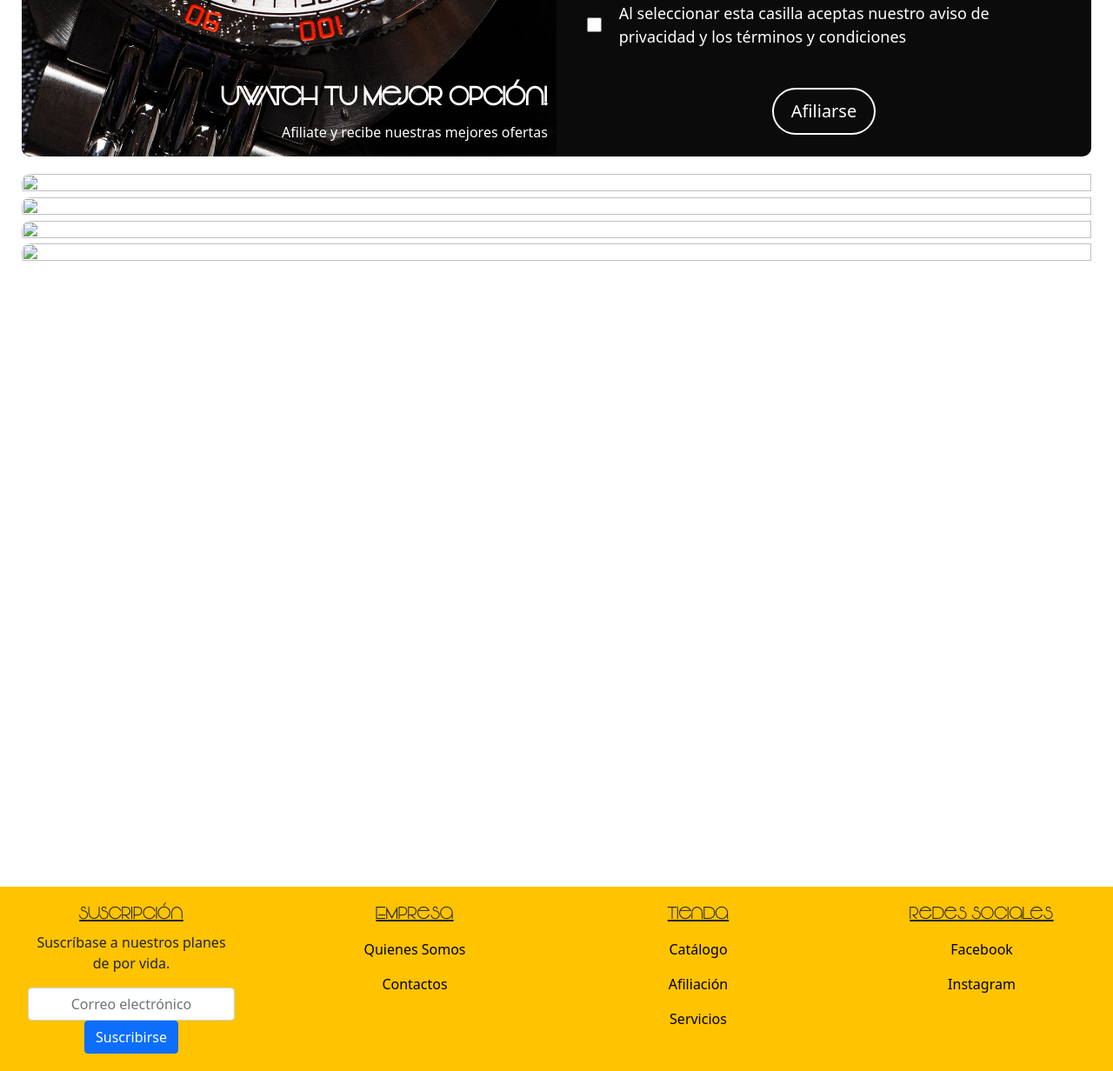
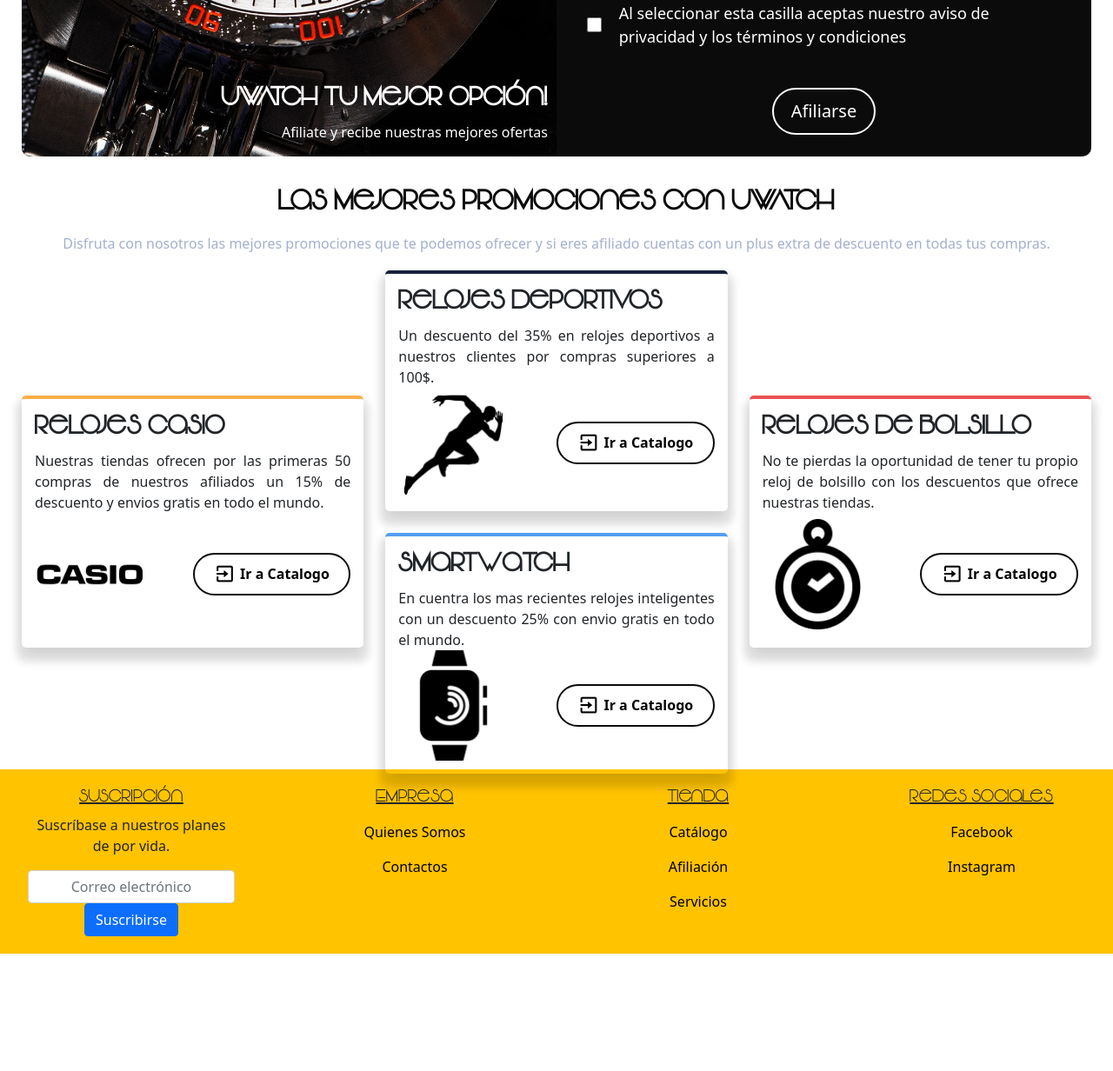
Before and after one commit to Rystron2007/UWatch, a PHP site: page /afiliados.html in a window 1280 px wide. Shown: the part 702-1934 px from the top of the page at 87% size. After the commit the page ends 1799 px from the top, so only its background shows below. Run offline with PHP 8.4, Linux system fonts and the light colour scheme.

Commit message:
Maquetado de afiliacion

```diff
--- a/HTML/afiliados.html
+++ b/HTML/afiliados.html
@@ -116,36 +116,84 @@
       </section>
     </section>
     <section class="promociones">
-      <div class="textos__promociones"></div>
-      <div class="contenedor">
-        <div class="tarjetas">
-          <div class="imagen">
-            <img src="" alt="" />
+      <section class="contenedor__promociones">
+        <section class="encabezado">
+          <div class="contenedor__encabezado">
+            <h2 class="subtitulo">Las mejores promociones con UWATCH</h2>
+
+            <p class="parrafo">
+              Disfruta con nosotros las mejores promociones que te podemos
+              ofrecer y si eres afiliado cuentas con un plus extra de descuento
+              en todas tus compras.
+            </p>
           </div>
-          <div class="textos"></div>
-        </div>
-
-        <div class="tarjetas">
-          <div class="imagen">
-            <img src="" alt="" />
+        </section>
+        <section class="tarjetas">
+          <div class="contenedor__tarjetas">
+            <div class="tarjeta tarjeta1">
+              <div class="texto__tarjeta">
+                <h3>Relojes Deportivos</h3>
+                <p>
+                  Un descuento del 35% en relojes deportivos a nuestros clientes
+                  por compras superiores a 100$.
+                </p>
+              </div>
+              <div class="imagen">
+                <div class="contenedor_img">
+                  <img src="img/Afiliacion/deportivo.png" alt="lupa" />
+                </div>
+                <a href="#"> <i class="bx bx-exit"></i>Ir a Catalogo</a>
+              </div>
+            </div>
+            <div class="tarjeta tarjeta2">
+              <div class="texto__tarjeta">
+                <h3>Relojes Casio</h3>
+                <p>
+                  Nuestras tiendas ofrecen por las primeras 50 compras de
+                  nuestros afiliados un 15% de descuento y envios gratis en todo
+                  el mundo.
+                </p>
+              </div>
+              <div class="imagen">
+                <div class="contenedor_img">
+                  <img src="img/Afiliacion/casio.png" alt="lupa" />
+                </div>
+                <a href="#"> <i class="bx bx-exit"></i>Ir a Catalogo</a>
+              </div>
+            </div>
+            <div class="tarjeta tarjeta3">
+              <div class="texto__tarjeta">
+                <h3>Relojes de bolsillo</h3>
+                <p>
+                  No te pierdas la oportunidad de tener tu propio reloj de
+                  bolsillo con los descuentos que ofrece nuestras tiendas.
+                </p>
+              </div>
+              <div class="imagen">
+                <div class="contenedor_img">
+                  <img src="img/Afiliacion/reloj3.png" alt="lupa" />
+                </div>
+                <a href="#"> <i class="bx bx-exit"></i>Ir a Catalogo</a>
+              </div>
+            </div>
+            <div class="tarjeta tarjeta4">
+              <div class="texto__tarjeta">
+                <h3>Smartwatch</h3>
+                <p>
+                  En cuentra los mas recientes relojes inteligentes con un
+                  descuento 25% con envio gratis en todo el mundo.
+                </p>
+              </div>
+              <div class="imagen">
+                <div class="contenedor_img">
+                  <img src="img/Afiliacion/reloj2.png" alt="lupa" />
+                </div>
+                <a href="#"> <i class="bx bx-exit"></i>Ir a Catalogo</a>
+              </div>
+            </div>
           </div>
-          <div class="textos"></div>
-        </div>
-
-        <div class="tarjetas">
-          <div class="imagen">
-            <img src="" alt="" />
-          </div>
-          <div class="textos"></div>
-        </div>
-
-        <div class="tarjetas">
-          <div class="imagen">
-            <img src="" alt="" />
-          </div>
-          <div class="textos"></div>
-        </div>
-      </div>
+        </section>
+      </section>
     </section>
     <my-footer></my-footer>
     <!--Documento JavaScript para hacer plantilla de Header & Footer-->
--- a/HTML/css/styleAfiliacion.css
+++ b/HTML/css/styleAfiliacion.css
@@ -3,6 +3,10 @@
   --color-light: #ffffff;
   --color-grey: #f5f6f8;
   --color-yellow: #ffc300;
+  --Red: hsl(0, 78%, 62%);
+  --plomo: #17223b;
+  --Orange: hsl(34, 97%, 64%);
+  --Blue: hsl(212, 86%, 64%);
 }
 * {
   margin: 0;
@@ -166,13 +170,126 @@ a:hover {
 .boton:hover {
   color: var(--color-yellow);
 }
+/* Seccion promociones */
+
 .promociones {
-  margin: 20px 25px;
-  border-radius: 10px;
+  margin: 30px 25px;
 }
-.promociones .contenedor {
-  min-height: 100vh;
+.contenedor__promociones {
+  width: 100%;
+  height: 80vh;
 }
+.contenedor__promociones .encabezado {
+  height: 15%;
+}
+.contenedor__encabezado {
+  margin: 35px 0;
+  justify-self: center;
+  width: 100%;
+}
+.contenedor__encabezado .subtitulo {
+  font-weight: 700;
+  color: var(--color-dark);
+  width: 100%;
+  text-align: center;
+}
+.contenedor__encabezado .parrafo {
+  color: #a3b0ce;
+  font-weight: 400;
+  margin-top: 15px;
+  text-align: center;
+  width: 100%;
+}
+.tarjetas {
+  width: 100%;
+  height: 85%;
+}
+
+.tarjetas .contenedor__tarjetas {
+  width: 100%;
+  height: 100%;
+  display: grid;
+  grid-template-columns: repeat(3, 1fr);
+  grid-template-rows: repeat(2, 1fr);
+  grid-gap: 25px;
+}
+
+.tarjeta {
+  display: flex;
+  flex-direction: column;
+  flex-grow: 1;
+  flex-shrink: 1;
+  width: 100%;
+  padding: 15px;
+  border-radius: 5px;
+  box-shadow: 0px 10px 9px 7px rgba(0, 0, 0, 0.1),
+    0px 10px 15px -3px rgba(0, 0, 0, 0.1);
+}
+
+.texto__tarjeta h3 {
+  font-weight: 800;
+}
+.texto__tarjeta p {
+  text-align: justify;
+  font-weight: 400;
+  margin: 0;
+}
+
+.tarjeta .imagen {
+  width: 100%;
+  display: flex;
+  flex-grow: 1;
+  justify-content: space-between;
+  align-items: center;
+}
+.imagen .contenedor_img {
+  width: 50%;
+}
+.imagen img {
+  object-fit: cover;
+  width: 70%;
+}
+.tarjeta .imagen a {
+  width: 50%;
+  padding: 10px;
+  display: flex;
+  justify-content: center;
+  align-items: center;
+  text-decoration: none;
+  color: #000;
+  border-radius: 28px;
+  border: 2px solid var(--color-dark);
+  cursor: pointer;
+  font-weight: 600;
+}
+.imagen a i {
+  font-size: 25px;
+  padding-right: 5px;
+}
+.imagen a:hover {
+  color: var(--color-yellow);
+}
+.tarjeta1 {
+  grid-column: 2 / span 1;
+  border-top: 4px solid var(--plomo);
+}
+.tarjeta2 {
+  grid-row: 1 / span 2;
+  height: 50%;
+  margin: auto 0;
+  border-top: 4px solid var(--Orange);
+}
+.tarjeta3 {
+  grid-row: 1 / span 2;
+  grid-column: 3 / span 1;
+  height: 50%;
+  margin: auto 0;
+  border-top: 4px solid var(--Red);
+}
+.tarjeta4 {
+  border-top: 4px solid var(--Blue);
+}
+
 @media screen and (max-width: 900px) {
   .afiliacion {
     flex-direction: column;
--- /dev/null
+++ b/HTML/css/styleAfiliacion2.css
@@ -0,0 +1,3 @@
+.promociones {
+  height: 100vh;
+}
```
Also changed, not shown: HTML/index.html (+110 -37 lines), HTML/img/Afiliacion/casio.png (added), HTML/img/Afiliacion/deportivo.png (added), HTML/img/Afiliacion/reloj2.png (added), HTML/img/Afiliacion/reloj3.png (added).
